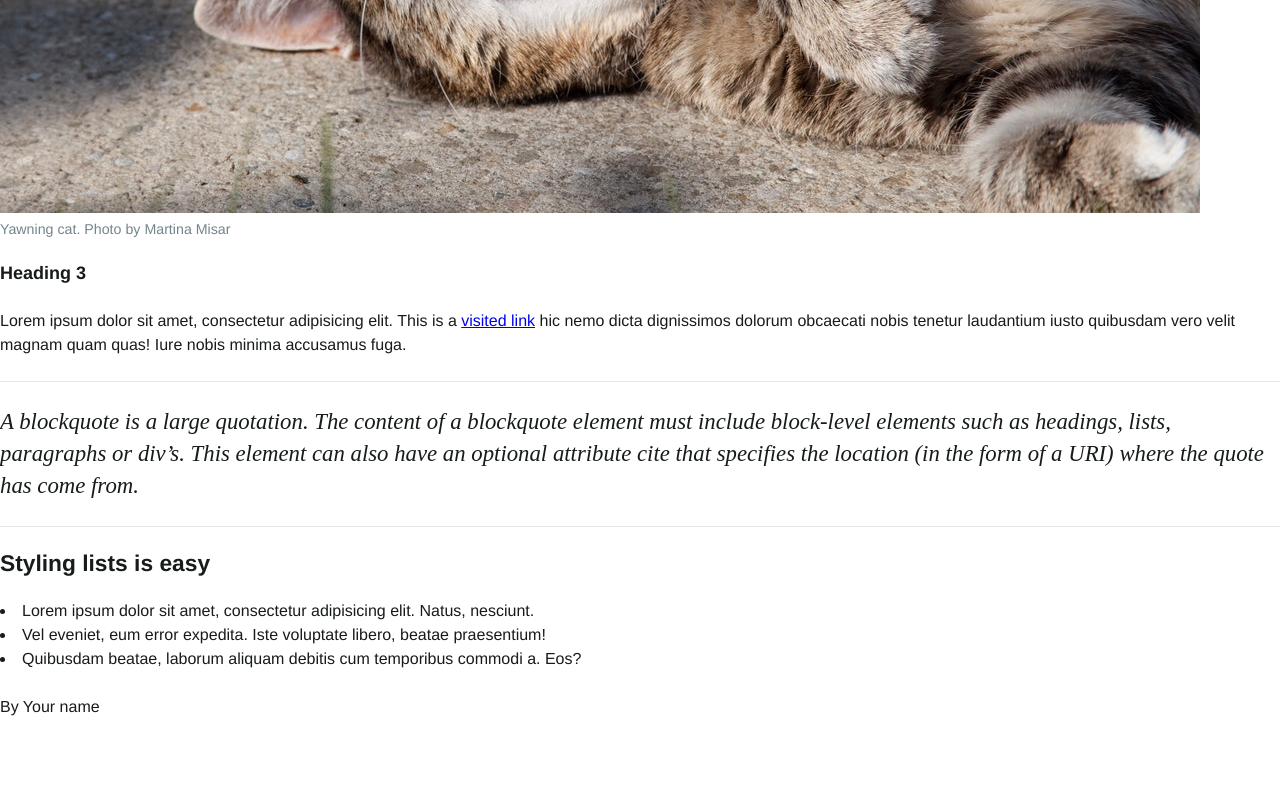
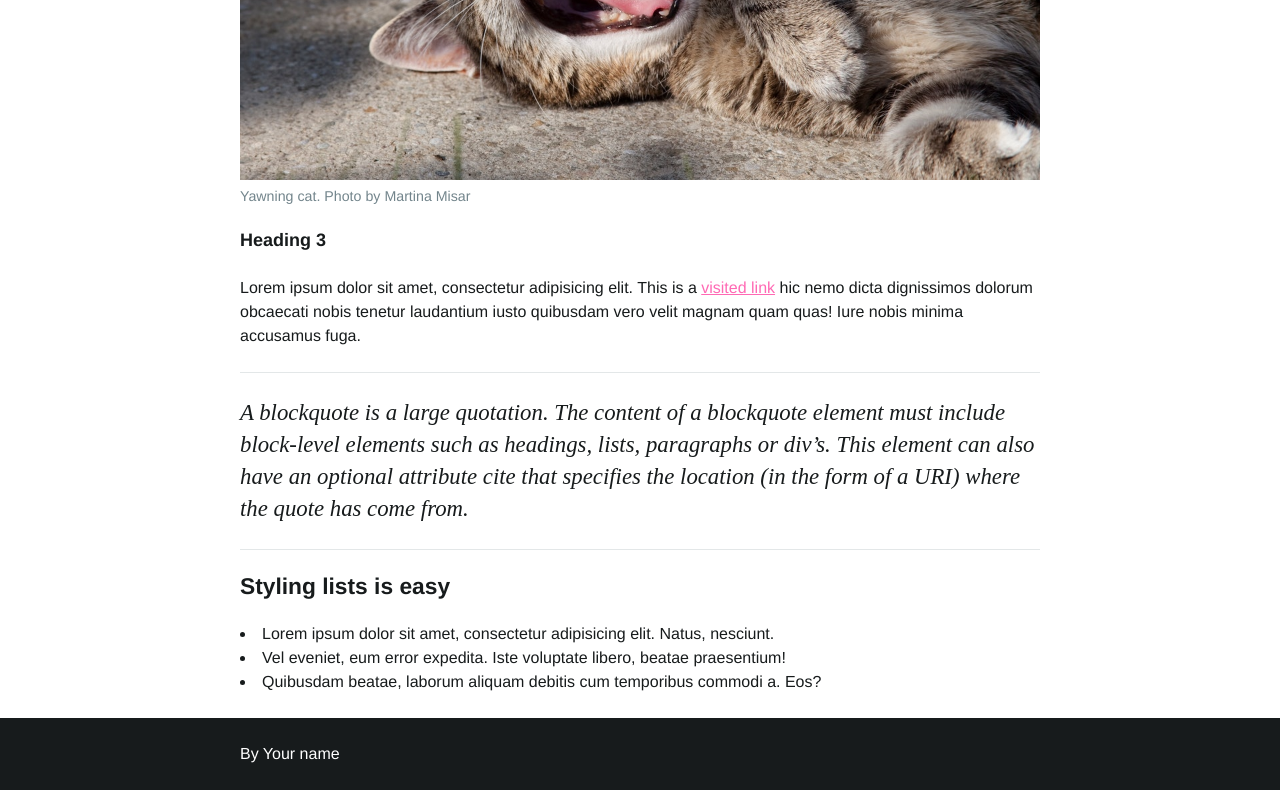
Before and after one commit to mct-ui/html5-boilerplate-Gabriels-Tobias, a plain HTML site: page index.html in a window 1280 px wide. Shown: the part 854-1644 px from the top of the page. Before the commit the page ends 1597 px from the top, so only its background shows below. Drawn offline with Linux system fonts and the light colour scheme.

Commit message:
last commit

```diff
--- a/css/screen.scss
+++ b/css/screen.scss
@@ -215,6 +215,16 @@ h1 {
   font-weight: 700;
   line-height: calc($baseline * 4);
   margin-bottom: $space-m;
+
+  @include mq(bp1) {
+    font-size: $ms9;
+    line-height: calc($baseline * 6);
+  }
+
+  @include mq(bp2) {
+    font-size: $ms11;
+    line-height: calc($baseline * 8);
+  }
 }
 
 h2 {
@@ -284,15 +294,20 @@ hr {
 }
 
 a {
+  color: hotpink;
+  transition: all 0.1s ease-in-out;
 }
 
 a:hover {
+  color: $color-primary-light;
 }
 
 a:visited {
+  color: $color-primary;
 }
 
 a:active {
+  color: $color-primary-dark;
 }
 
 /*---------------------------------------/*
@@ -306,6 +321,23 @@ a:active {
 */
 
 .o-row {
+  padding: $space-m $space-m 0;
+  display: flow-root;
+}
+
+.o-row--primary {
+  background-color: $color-primary-light;
+}
+
+.o-row--dark {
+  background-color: get-color(color-gray, 900);
+  color: white;
+}
+
+.o-row--lg {
+  @include mq(bp2) {
+    padding: $space-xl $space-xl $space-m;
+  }
 }
 
 /*
@@ -315,6 +347,8 @@ a:active {
 */
 
 .o-container {
+  margin: 0 auto;
+  max-width: 50rem;
 }
 
 /*
--- a/index.html
+++ b/index.html
@@ -14,11 +14,14 @@
 </head>
 
 <body>
-    <header>
+    <header class="o-row o-row--primary o-row--lg">
+        <div class="o-container">
             <h1>Hello world! This is my HTML5 boilerplate.</h1>
             <p>A Boilerplate helps you build fast, robust, and adaptable web apps or sites. Kick-start your project with the combined knowledge and effort of 100s of developers, all in one little package.</p>
+        </div>
     </header>
-    <main>
+    <main class="o-row">
+        <div class="o-container">
             <h2>
                 In this document
             </h2>
@@ -66,9 +69,12 @@
                 <li>Vel eveniet, eum error expedita. Iste voluptate libero, beatae praesentium!</li>
                 <li>Quibusdam beatae, laborum aliquam debitis cum temporibus commodi a. Eos?</li>
             </ul>
+        </div>
     </main>
-    <footer>
+    <footer class="o-row o-row--dark">
+        <div class="o-container">
             <p>By <strong>Your name</strong></p>
+        </div>
     </footer>
 </body>
 
```
Also changed, not shown: css/screen.css. Lines whose indentation alone changed are shown as unchanged.
